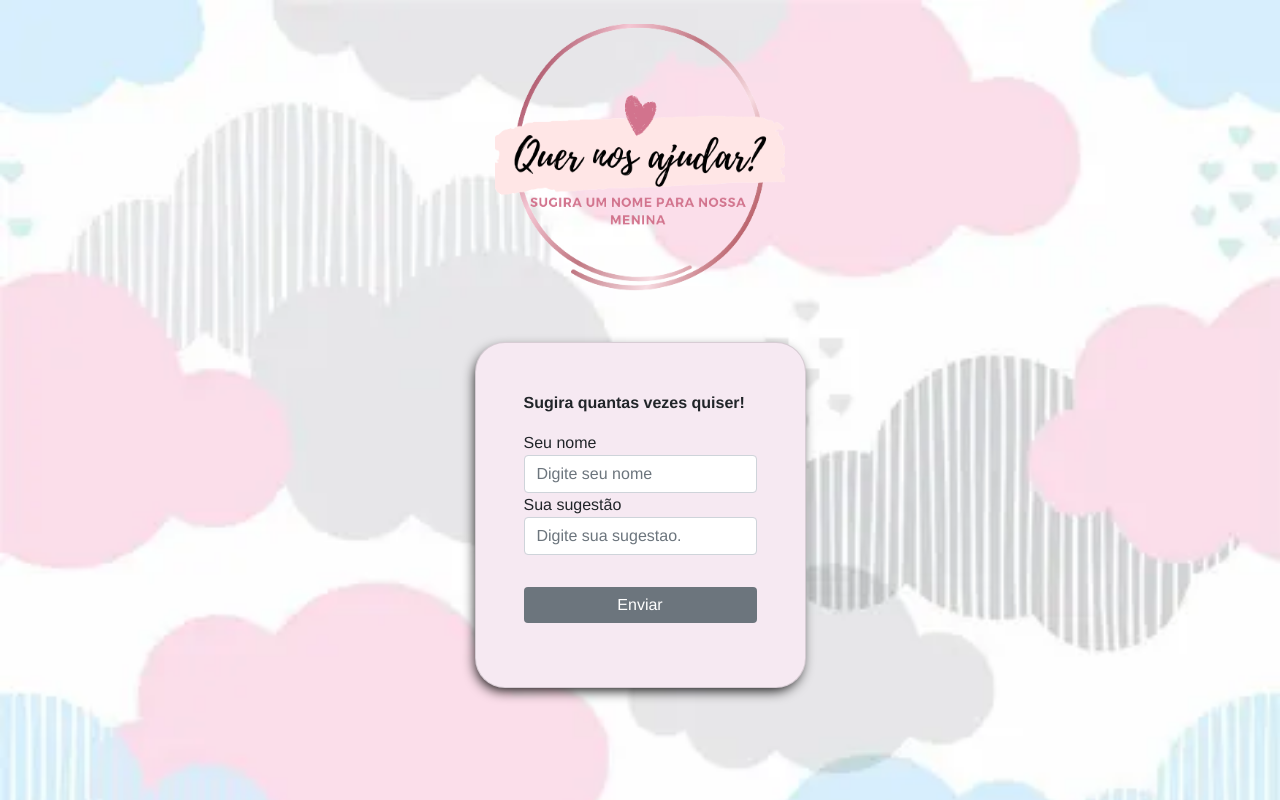
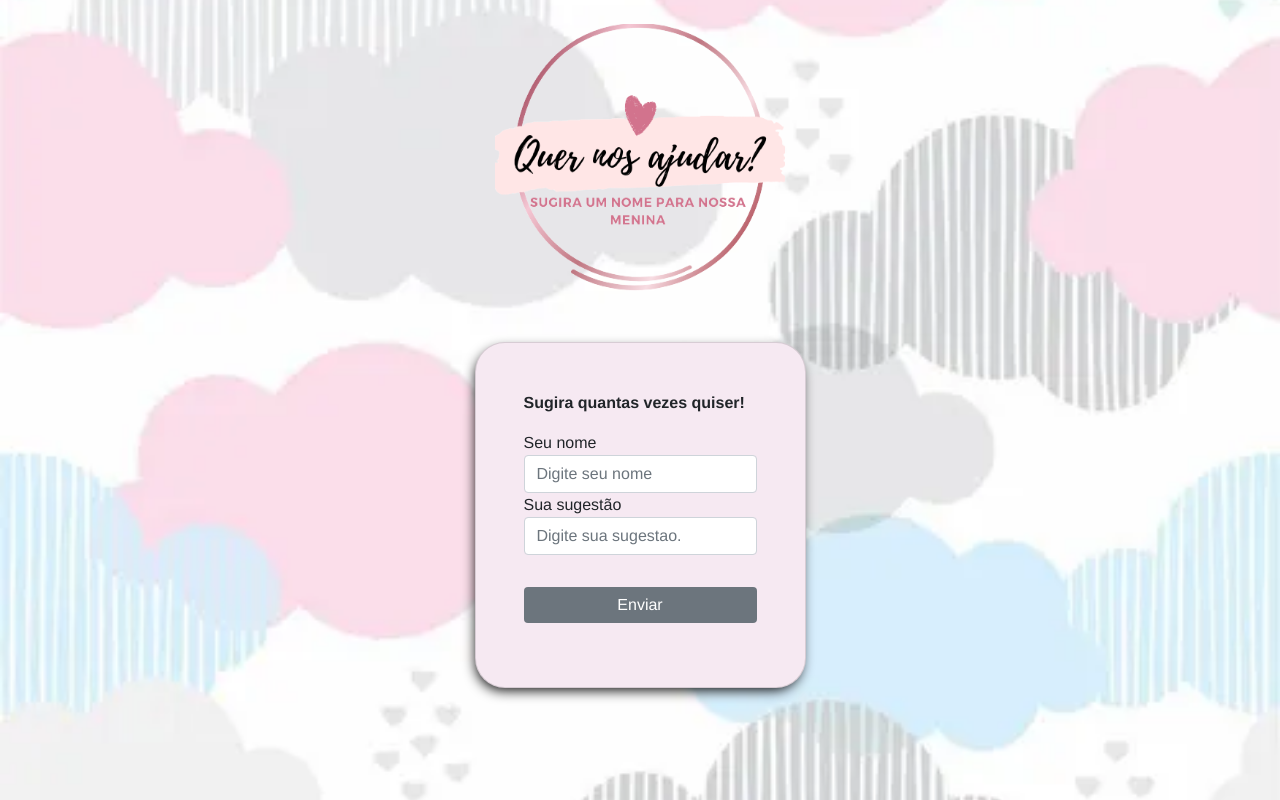
Before and after one commit to XandaoTP/pj-pessoal, a React (Create React App) app in the folder front-end/: page / in a window 1280 px wide. Built offline with nearby package versions, Linux system fonts and the light colour scheme.

Commit message:
ajusta background

```diff
--- a/front-end/src/assets/css/global.ts
+++ b/front-end/src/assets/css/global.ts
@@ -1,9 +1,12 @@
 import { createGlobalStyle } from 'styled-components';
+import bckground from "../img/papel.jpg"
 
 export const GlobalStyle = createGlobalStyle`
   body {
     margin: 0;
     padding: 0;
     font-family: Open-Sans, Helvetica, Sans-Serif;
+    background: url(${bckground}) repeat center center;
+    background-size: cover;
   }
-`;
+`
--- a/front-end/src/views/home.tsx
+++ b/front-end/src/views/home.tsx
@@ -1,7 +1,6 @@
 import { useFormik } from "formik";
 import { Button, Card, Container, Form, FormControlProps } from "react-bootstrap";
 import styled from "styled-components";
-import bckground from "../../src/assets/img/papel.jpg"
 import logo from "../../src/assets/img/Quer nos ajudar.png"
 import { collection, addDoc } from "firebase/firestore";
 import { db } from "../services/firebase";
@@ -46,7 +45,7 @@ export function Home ( props : Props ) {
 
 }
     return (
-        <Bckgroud className="vh-100 ">
+        <div className="vh-100 ">
             <Container className="d-flex flex-column align-items-center">
                 <img src={logo} className='mt-4' width="290px" height="270px" alt='nossamenina'/>
                 <Cardbck className="p-5 mt-5">
@@ -74,18 +73,15 @@ export function Home ( props : Props ) {
                 </Form>
                 </Cardbck>
             </Container>
-        </Bckgroud>
+        </div>
     )
 }
 
-const Bckgroud = styled.div`
-    background: url(${bckground});
-    background-size: cover;
-`
 const Cardbck = styled(Card)`
     background-color: #f6e9f2;
     border-radius: 30px;
     box-shadow: -2px 5px 13px -3px #000000;
+    margin-bottom: 50px;
 `
 const CustomButton = styled(Button)`
     border: none;
```
